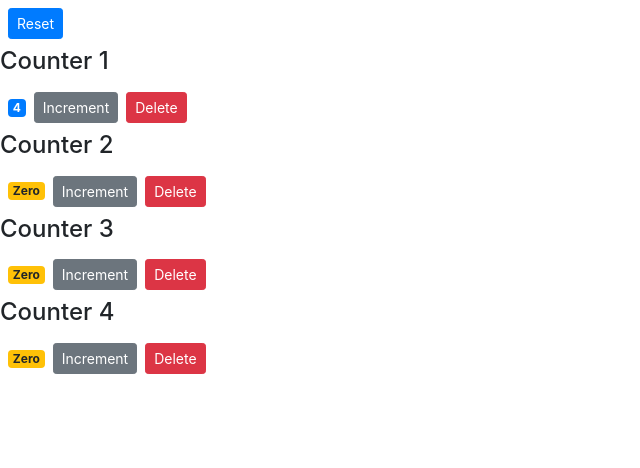
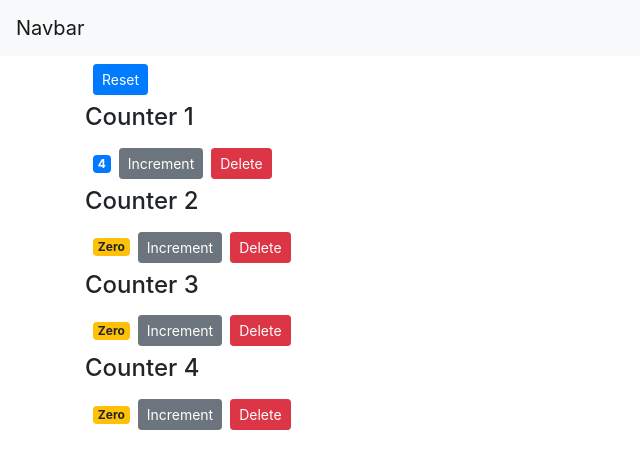
Before and after one commit to damienteo/react-app-practical, a React (Create React App) app: page / in a window 1280 px wide. Shown: the top 468 px of the page, without its empty margins (0-640 px from the left). Built offline with nearby package versions, Linux system fonts and the light colour scheme.

Commit message:
Added NavBar

```diff
--- a/src/App.jsx
+++ b/src/App.jsx
@@ -1,9 +1,17 @@
 import React from "react";
 import Counters from "./components/counters";
+import NavBar from "./components/navbar";
 
 class App extends React.Component {
   render() {
-    return <Counters />;
+    return (
+      <React.Fragment>
+        <NavBar />
+        <main className="container">
+          <Counters />
+        </main>
+      </React.Fragment>
+    );
   }
 }
 
--- /dev/null
+++ b/src/components/navbar.jsx
@@ -0,0 +1,15 @@
+import React, { Component } from "react";
+
+class NavBar extends Component {
+  render() {
+    return (
+      <nav class="navbar navbar-light bg-light">
+        <a class="navbar-brand" href="#">
+          Navbar
+        </a>
+      </nav>
+    );
+  }
+}
+
+export default NavBar;
```
